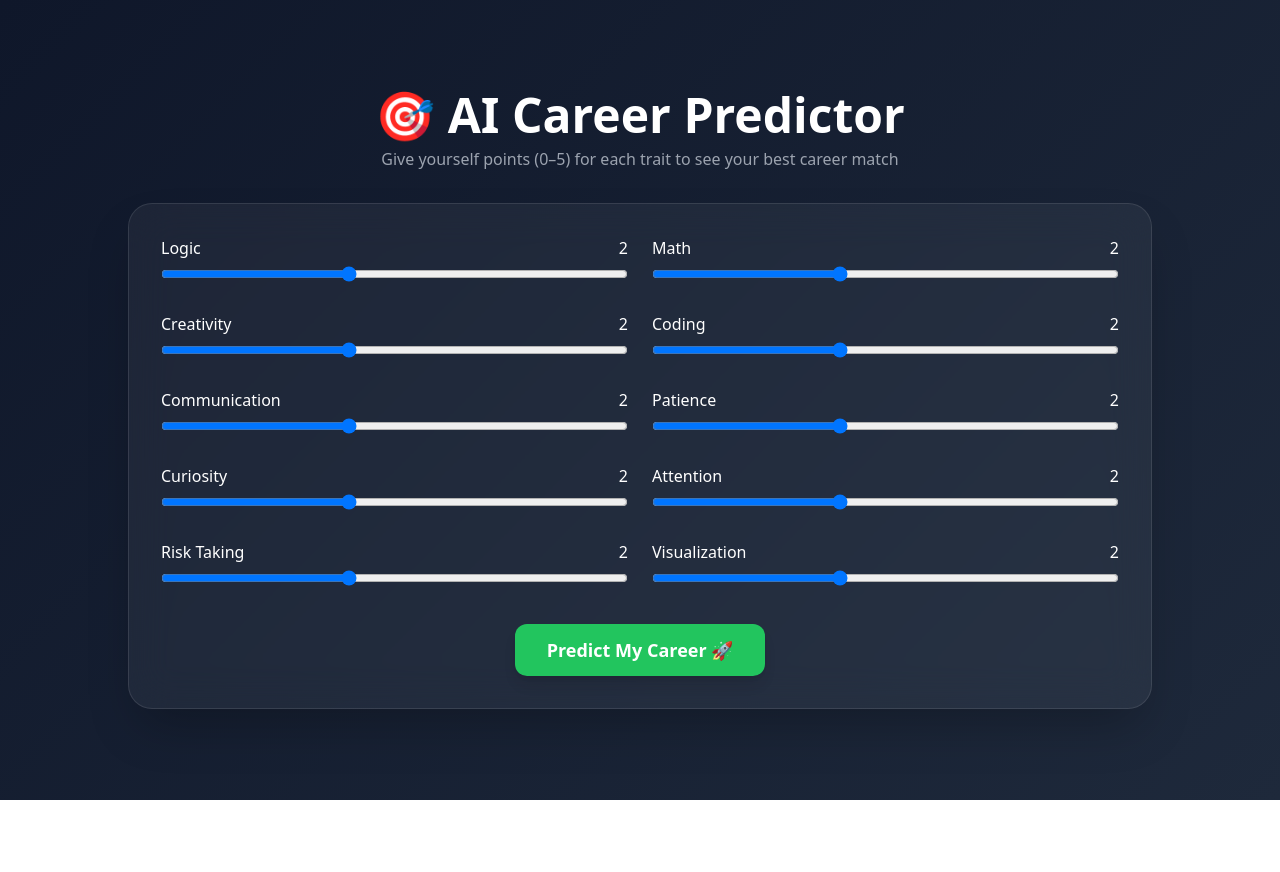
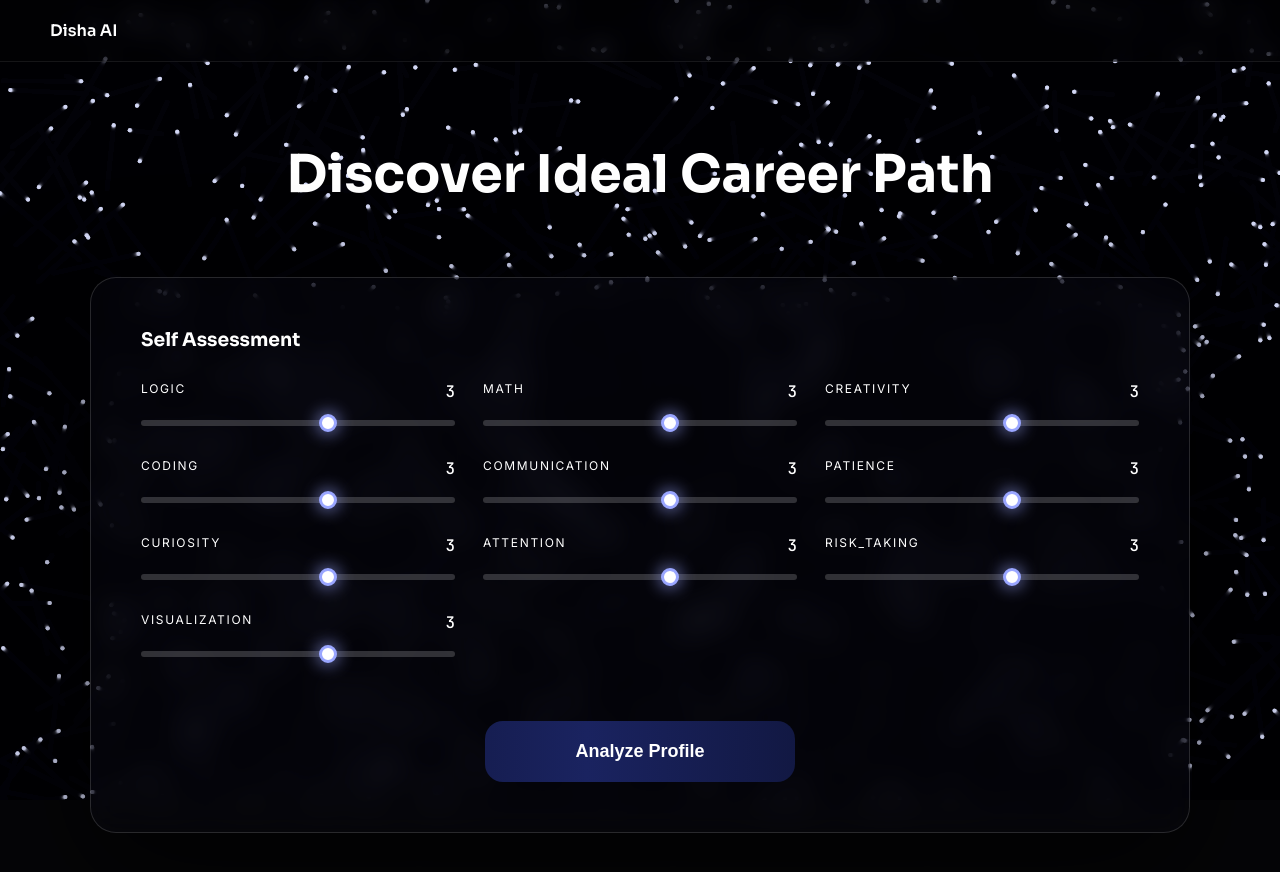
Before and after one commit to PriyaanshPandey/career-role-predictor-ai-frontend, a plain HTML site: page index.html in a window 1280 px wide. Before the commit the page ends 800 px from the top, so only its background shows below. Drawn offline with nearby package versions, Linux system fonts and the light colour scheme.

Commit message:
Revamp index.html with new title and styles
Updated the title and styles for the AI Career Predictor page, enhancing the visual design and layout.

```diff
--- a/index.html
+++ b/index.html
@@ -3,146 +3,296 @@
 <head>
 <meta charset="UTF-8">
 <meta name="viewport" content="width=device-width, initial-scale=1.0">
-<title>AI Career Predictor</title>
+<title>Disha AI</title>
 
-
-
-<script src="https://cdn.tailwindcss.com"></script>
+<link href="https://fonts.googleapis.com/css2?family=Sora:wght@600;700&family=Inter:wght@400;500&family=JetBrains+Mono:wght@500&display=swap" rel="stylesheet">
 
 <style>
-body {
-    background: linear-gradient(135deg, #0f172a, #1e293b);
+:root{
+--accent:#9aa6ff;
+--accent2:#e3e7ff;
+--bg:#050507;
 }
-.glass {
-    background: rgba(255,255,255,0.05);
-    backdrop-filter: blur(20px);
-    border: 1px solid rgba(255,255,255,0.1);
-    transition: all 0.3s ease-in-out;
+
+*{box-sizing:border-box;margin:0;padding:0}
+body{background:var(--bg);color:white;font-family:Inter;overflow-x:hidden}
+
+canvas{position:fixed;inset:0;z-index:0}
+body>*:not(canvas){position:relative;z-index:2}
+
+/* HEADER */
+header{
+padding:20px 50px;
+border-bottom:1px solid rgba(255,255,255,.08);
+backdrop-filter:blur(12px);
+background:rgba(5,5,7,.35);
+font-family:Sora;
 }
-.glass:hover {
-    transform: scale(1.03);
-    box-shadow: 0 20px 40px rgba(0,255,0,0.2);
+
+/* HERO */
+.hero{text-align:center;margin-top:80px}
+.hero h2{font-size:52px;font-family:Sora}
+
+/* CARD */
+.card{
+max-width:1100px;margin:70px auto;padding:50px;border-radius:26px;
+background:rgba(8,10,18,.38);
+backdrop-filter:blur(16px) saturate(140%);
+border:1px solid rgba(255,255,255,.14);
+box-shadow:0 40px 120px rgba(0,0,0,.75);
 }
-.slider::-webkit-slider-thumb {
-    appearance:none;
-    width:22px;
-    height:22px;
-    background:#22c55e;
-    border-radius:50%;
-    cursor:pointer;
-    border: 2px solid white;
+
+.grid{display:grid;grid-template-columns:repeat(auto-fit,minmax(280px,1fr));gap:28px}
+
+/* SLIDERS */
+label{font-size:.75rem;letter-spacing:.14em;text-transform:uppercase}
+.val{font-family:"JetBrains Mono"}
+
+.slider{appearance:none;width:100%;height:6px;background:rgba(255,255,255,.18);border-radius:999px}
+.slider::-webkit-slider-thumb{
+appearance:none;height:18px;width:18px;border-radius:50%;
+background:#fff;border:3px solid var(--accent);
+box-shadow:0 0 18px var(--accent);cursor:pointer;
 }
-.slider::-moz-range-thumb {
-    width:22px;
-    height:22px;
-    background:#22c55e;
-    border-radius:50%;
-    cursor:pointer;
-    border: 2px solid white;
+
+/* ===== SUPER CTA BUTTON ===== */
+.cta{
+display:block;margin:60px auto 0;
+padding:20px 90px;
+font-size:18px;
+font-weight:600;
+border-radius:18px;
+border:none;
+color:white;
+cursor:pointer;
+position:relative;
+background:linear-gradient(90deg,#1a2360,#0e1335,#1a2360);
+background-size:200% 100%;
+animation:flow 6s linear infinite;
+box-shadow:0 0 0 rgba(154,166,255,0);
+transition:.25s;
 }
+
+@keyframes flow{
+0%{background-position:0%}
+100%{background-position:200%}
+}
+
+.cta:hover{
+transform:translateY(-3px);
+box-shadow:0 0 35px rgba(154,166,255,.6);
+}
+
+.cta:active{
+transform:scale(.97);
+box-shadow:0 0 70px rgba(154,166,255,.9);
+}
+
+.cta.loading{
+pointer-events:none;
+animation:scan 1.5s linear infinite;
+}
+
+@keyframes scan{
+0%{background-position:-200%}
+100%{background-position:200%}
+}
+
+.results{max-width:1000px;margin:70px auto;display:none}
+.cardR{
+padding:28px;border-radius:18px;background:rgba(10,14,30,.5);
+border:1px solid rgba(255,255,255,.12);margin-bottom:18px;
+}
+.bar{height:8px;background:#141938;border-radius:999px;overflow:hidden;margin-top:8px}
+.fill{height:100%;background:linear-gradient(90deg,var(--accent),var(--accent2))}
 </style>
 </head>
 
-<body class="text-white min-h-screen flex items-center justify-center p-6">
+<body>
 
-<div class="max-w-5xl w-full">
+<canvas id="bg"></canvas>
 
-<h1 class="text-4xl md:text-5xl font-bold text-center mb-2">🎯 AI Career Predictor</h1>
-<p class="text-center text-gray-400 mb-8">
-Give yourself points (0–5) for each trait to see your best career match
-</p>
+<header>Disha AI</header>
 
-<div class="glass rounded-3xl p-8 shadow-2xl">
+<section class="hero">
+<h2>Discover Ideal Career Path</h2>
+</section>
 
-<div id="sliders" class="grid md:grid-cols-2 gap-6"></div>
-
-<div class="text-center mt-8">
-<button onclick="predictCareer()"
-class="bg-green-500 hover:bg-green-400 transition px-8 py-3 rounded-xl text-lg font-semibold shadow-lg">
-Predict My Career 🚀
-</button>
+<div class="card">
+<h3 style="margin-bottom:30px;font-family:Sora">Self Assessment</h3>
+<div id="sliders" class="grid"></div>
+<button id="analyze" class="cta">Analyze Profile</button>
 </div>
 
-</div>
-
-<div id="results" class="mt-10 hidden">
-<h2 class="text-2xl font-semibold text-center mb-6">🏆 Your Top Career Matches</h2>
-<div id="cards" class="grid md:grid-cols-3 gap-6"></div>
-</div>
-
-</div>
+<div id="results" class="results"></div>
 
 <script>
-const API = "https://career-role-predictor-ai.onrender.com/predict";
+/* ================= PARTICLES FIXED ================= */
 
-const traits = [
-"logic","math","creativity","coding","communication",
-"patience","curiosity","attention","risk_taking","visualization"
-];
+const canvas=document.getElementById("bg");
+const ctx=canvas.getContext("2d");
+let W,H;
 
-const slidersDiv = document.getElementById("sliders");
+function resize(){
+W=canvas.width=innerWidth;
+H=canvas.height=innerHeight;
+}
+resize();
+addEventListener("resize",resize);
 
+let mouse={x:W/2,y:H/2};
+addEventListener("mousemove",e=>{mouse.x=e.clientX;mouse.y=e.clientY});
 
+let MODE="idle";
 
+class Particle{
+constructor(){
+this.x=Math.random()*W;
+this.y=Math.random()*H;
+this.vx=(Math.random()-.5)*.6;
+this.vy=(Math.random()-.5)*.6;
+this.tx=null;this.ty=null;
+this.size=2;
+}
 
-traits.forEach(t => {
-    slidersDiv.innerHTML += `
-    <div>
-        <div class="flex justify-between mb-1">
-            <label class="capitalize font-medium">${t.replace("_"," ")}</label>
-            <span id="${t}_val">2</span>
-        </div>
-        <input type="range" min="0" max="5" value="2"
-            class="w-full slider"
-            oninput="updateVal('${t}', this.value)"
-            id="${t}">
-    </div>`;
-});
+update(){
 
+if(MODE==="text" && this.tx){
+this.x+=(this.tx-this.x)*.12;
+this.y+=(this.ty-this.y)*.12;
+this.size=3.2;
+return;
+}
 
+this.size=2;
 
+let dx=this.x-mouse.x,dy=this.y-mouse.y,dist=Math.hypot(dx,dy);
+if(dist<120){this.x+=dx/dist*2;this.y+=dy/dist*2;}
 
+this.x+=this.vx;
+this.y+=this.vy;
 
-function updateVal(id,val){
-    document.getElementById(id+"_val").innerText = val;
+if(this.x<0||this.x>W)this.vx*=-1;
+if(this.y<0||this.y>H)this.vy*=-1;
+}
+
+draw(){
+ctx.beginPath();
+ctx.arc(this.x,this.y,this.size,0,6.28);
+ctx.fillStyle=MODE==="text"?"#ffffff":"rgba(220,225,255,.8)";
+ctx.fill();
+}
+}
+
+let particles=[];
+for(let i=0;i<(innerWidth<700?300:800);i++)particles.push(new Particle());
+
+function animate(){
+ctx.fillStyle="rgba(5,5,7,.18)";
+ctx.fillRect(0,0,W,H);
+particles.forEach(p=>{p.update();p.draw();});
+requestAnimationFrame(animate);
+}
+animate();
+
+/* TEXT FORMATION FIXED */
+function formText(text){
+MODE="text";
+
+const off=document.createElement("canvas");
+const octx=off.getContext("2d");
+off.width=W;off.height=H;
+
+/* adaptive font sizing so long roles fit */
+let size=Math.min(W/(text.length*0.55),190);
+octx.font="700 "+size+"px Sora";
+octx.textAlign="center";
+octx.fillStyle="#fff";
+octx.fillText(text,W/2,H/2+size/3);
+
+let data=octx.getImageData(0,0,W,H).data;
+let pts=[];
+
+/* denser sampling */
+for(let y=0;y<H;y+=2){
+for(let x=0;x<W;x+=2){
+if(data[(y*W+x)*4+3]>120) pts.push({x,y});
+}
+}
+
+/* ==== KEY FIX: distribute particles across points ==== */
+for(let i=0;i<particles.length;i++){
+
+let index=Math.floor(i * pts.length / particles.length);
+
+if(pts[index]){
+particles[i].tx=pts[index].x;
+particles[i].ty=pts[index].y;
+}else{
+particles[i].tx=null;
+particles[i].ty=null;
+}
+
+}
+
+/* hold readable longer */
+setTimeout(()=>{
+MODE="idle";
+particles.forEach(p=>{p.tx=null;p.ty=null});
+},5000);
 }
 
 
-async function predictCareer(){
-    let data = {};
-    traits.forEach(t=>{
-        data[t] = Number(document.getElementById(t).value);
-    });
+/* SLIDERS */
+const traits=["logic","math","creativity","coding","communication","patience","curiosity","attention","risk_taking","visualization"];
+const sliders=document.getElementById("sliders");
 
-    const res = await fetch(API,{
-        method:"POST",
-        headers:{"Content-Type":"application/json"},
-        body:JSON.stringify(data)
-    });
+traits.forEach(t=>{
+sliders.innerHTML+=`
+<div>
+<div style="display:flex;justify-content:space-between;margin-bottom:8px">
+<label>${t}</label>
+<span id="${t}_val" class="val">3</span>
+</div>
+<input type="range" min="0" max="5" value="3" class="slider" id="${t}" oninput="${t}_val.innerText=this.value">
+</div>`;
+});
 
-    const result = await res.json();
-    showResults(result.recommendations);
+/* API */
+const btn=document.getElementById("analyze");
+const API="https://career-role-predictor-ai.onrender.com/predict";
+
+btn.onclick=async()=>{
+btn.classList.add("loading");
+
+let data={};traits.forEach(t=>data[t]=Number(document.getElementById(t).value));
+
+try{
+const res=await fetch(API,{method:"POST",headers:{"Content-Type":"application/json"},body:JSON.stringify(data)});
+const result=await res.json();
+showResults(result.recommendations);
+formText(result.recommendations[0].career.replaceAll("_"," "));
+}catch{
+alert("Server busy — try again");
 }
 
+btn.classList.remove("loading");
+};
 
+/* RESULTS */
 function showResults(list){
-    document.getElementById("results").classList.remove("hidden");
+const r=document.getElementById("results");
+r.style.display="block";
+r.innerHTML="<h2 style='text-align:center;margin-bottom:30px;font-family:Sora'>Recommended Careers</h2>";
 
-    const cards = document.getElementById("cards");
-    cards.innerHTML = "";
-
-    const colors = ["bg-green-500","bg-blue-500","bg-purple-500"];
-
-    list.forEach((item,i)=>{
-        cards.innerHTML += `
-        <div class="glass p-6 rounded-2xl text-center transform transition hover:scale-105">
-            <h3 class="text-xl font-bold mb-2">${item.career.replaceAll("_"," ")}</h3>
-            <p class="text-4xl font-extrabold ${colors[i%colors.length]}">
-                ${(item.confidence*100).toFixed(1)}%
-            </p>
-            <p class="text-gray-300 mt-2">Confidence Score</p>
-        </div>`;
-    });
+list.forEach(c=>{
+r.innerHTML+=`
+<div class="cardR">
+<h3>${c.career.replaceAll("_"," ")}</h3>
+<div class="bar"><div class="fill" style="width:${c.confidence*100}%"></div></div>
+<p style="margin-top:6px">${(c.confidence*100).toFixed(1)}%</p>
+</div>`;
+});
 }
 </script>
 
```
